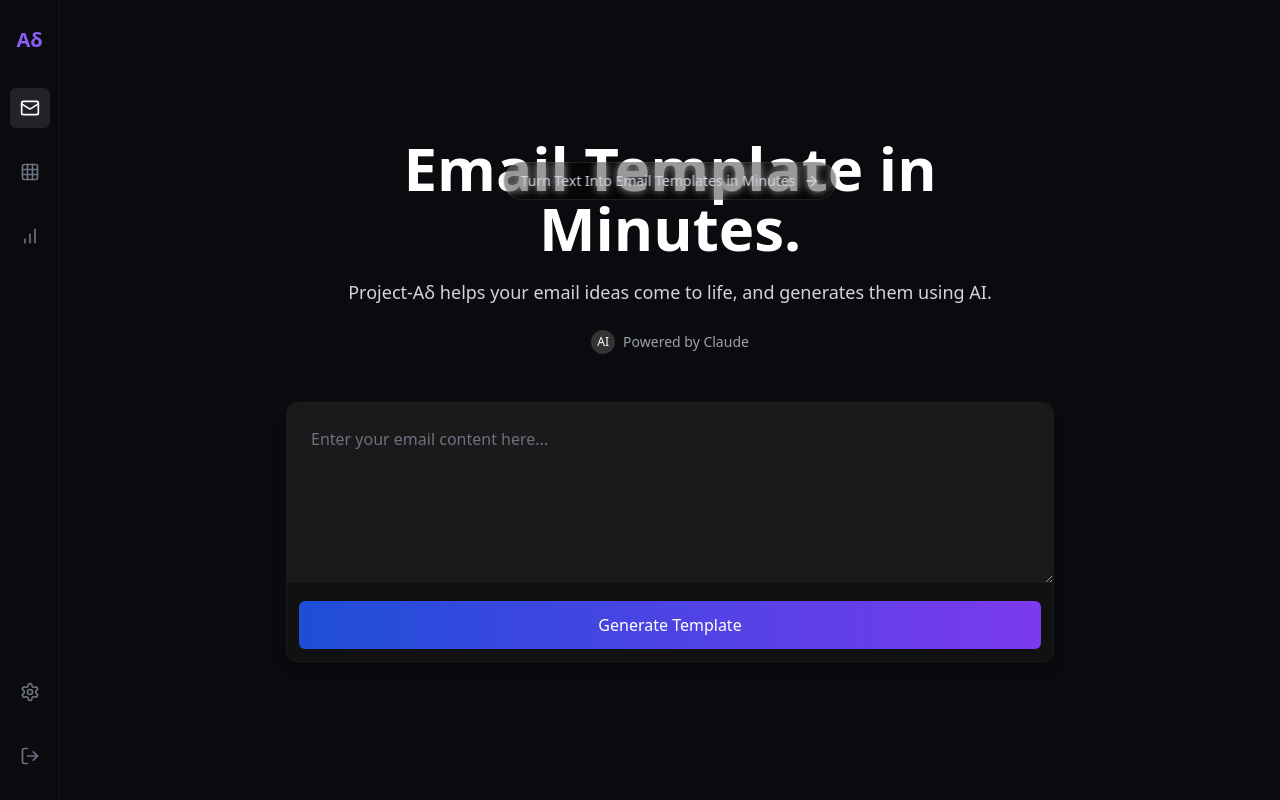
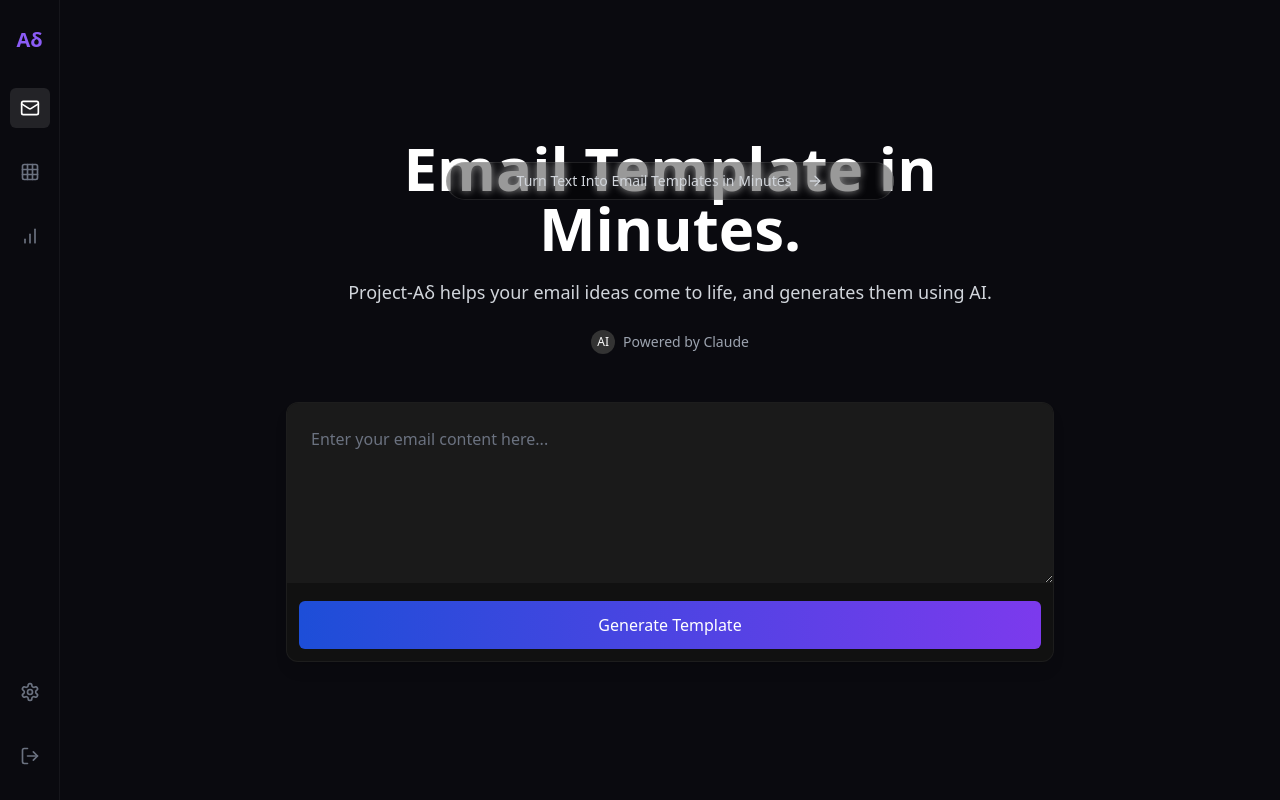
Before and after one commit to DhanushKenkiri/Project-ADelta, a React (Vite) app: page / in a window 1280 px wide. Built offline with nearby package versions, Linux system fonts and the light colour scheme.

Commit message:
Fix: Button overlapping text
Adjust button styles to prevent overlap with text content.

```diff
--- a/src/components/EmailBuilder.tsx
+++ b/src/components/EmailBuilder.tsx
@@ -27,12 +27,12 @@ const EmailBuilder = () => {
       {showWorkspace ? (
         <EmailWorkspace emailContent={emailContent} onRevert={handleRevert} />
       ) : (
-        <div className="max-w-3xl mx-auto animate-fade-in">
-          <div className="absolute top-6 left-1/2 transform -translate-x-1/2 z-10">
-            <button className="px-4 py-2 rounded-full bg-black/40 text-sm text-gray-300 border border-white/10 backdrop-blur-sm flex items-center gap-2 hover:bg-black/50 transition-all">
+        <div className="max-w-3xl mx-auto animate-fade-in relative">
+          <div className="absolute top-6 left-1/2 transform -translate-x-1/2 z-10 w-full max-w-md">
+            <div className="px-4 py-2 rounded-full bg-black/40 text-sm text-gray-300 border border-white/10 backdrop-blur-sm flex items-center justify-center gap-2 hover:bg-black/50 transition-all">
               Turn Text Into Email Templates in Minutes
-              <ArrowRight size={16} />
-            </button>
+              <ArrowRight size={16} className="ml-2" />
+            </div>
           </div>
 
           <div className="text-center mb-4">
```
